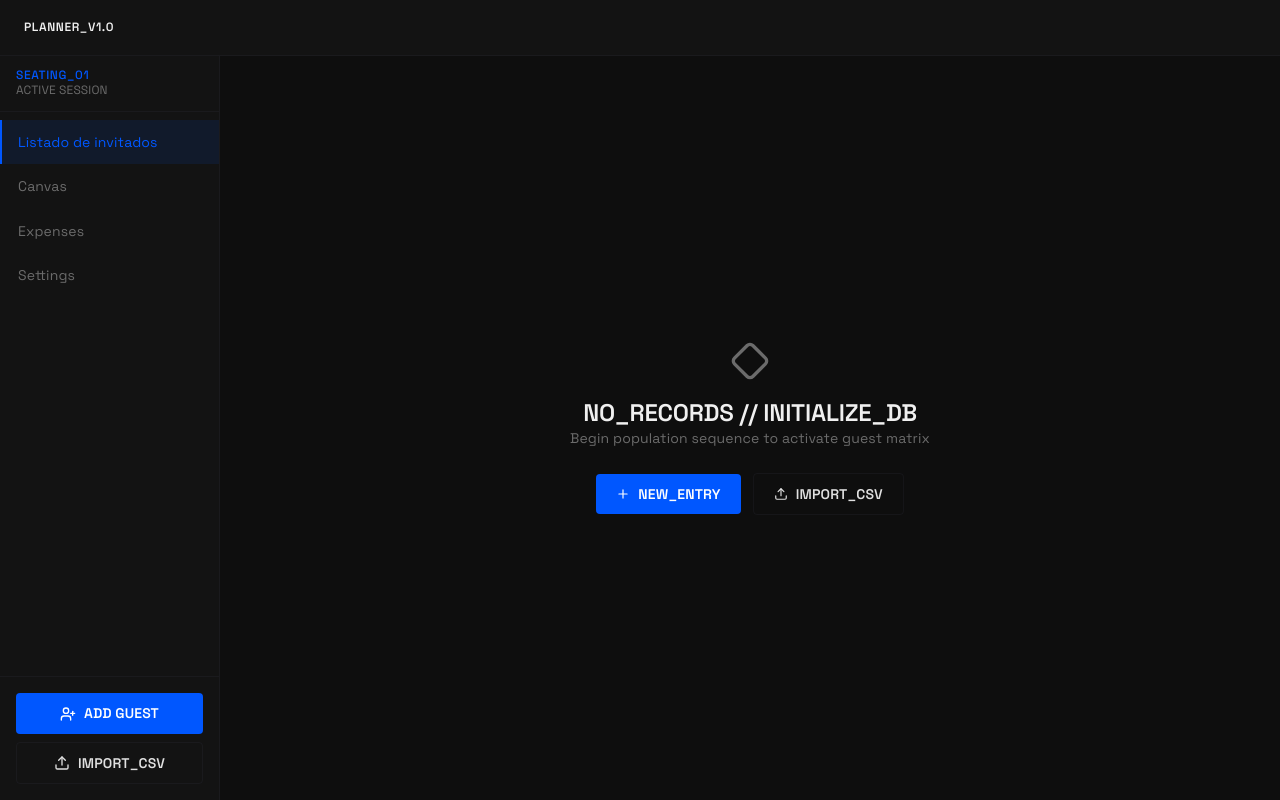
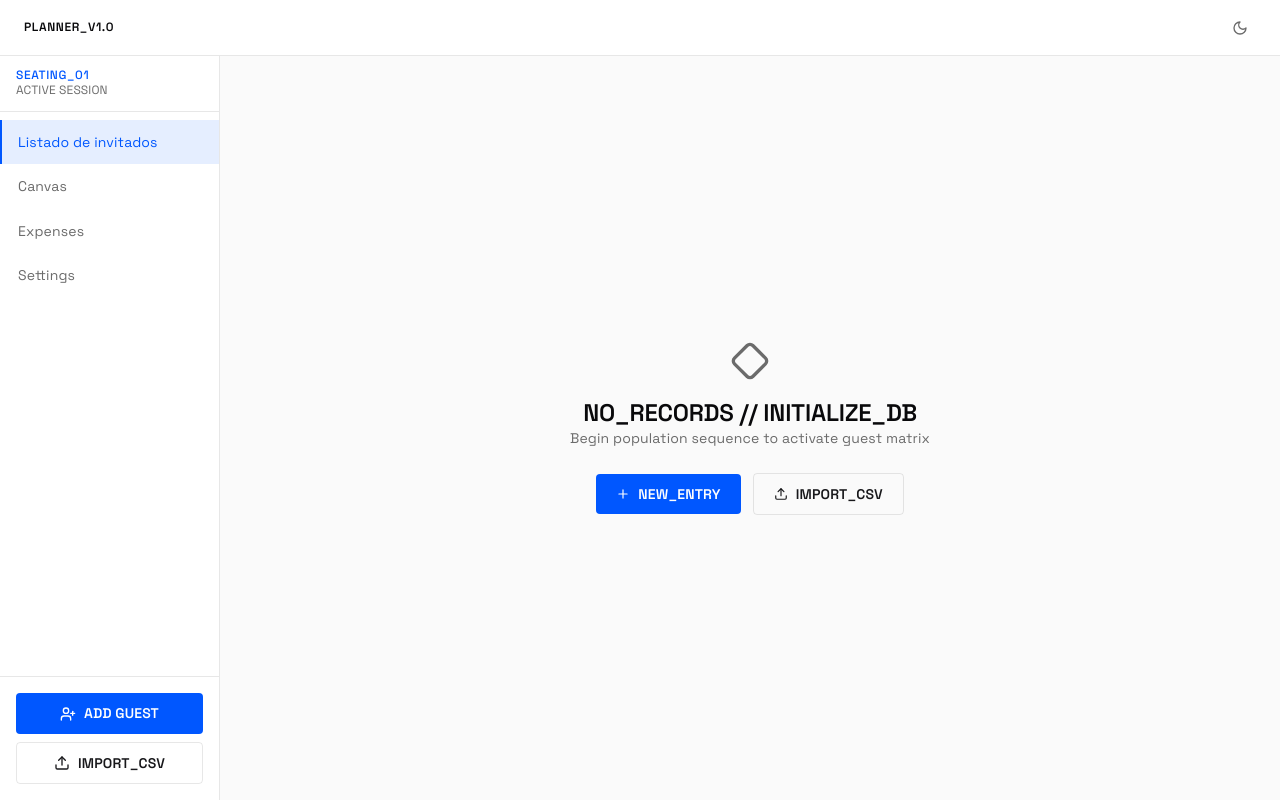
Before and after one commit to mancas/seating-planner, a React (Vite) app: page / in a window 1280 px wide. Built offline with nearby package versions, Linux system fonts and the light colour scheme.

Commit message:
feat: implement theme toggle functionality and update theme management

```diff
--- a/index.html
+++ b/index.html
@@ -24,6 +24,22 @@
     <title>seating-plan</title>
   </head>
   <body>
+    <script>
+      ;(function () {
+        try {
+          var stored = localStorage.getItem('theme')
+          var theme =
+            stored === 'light' || stored === 'dark'
+              ? stored
+              : window.matchMedia('(prefers-color-scheme: light)').matches
+                ? 'light'
+                : 'dark'
+          document.documentElement.dataset.theme = theme
+        } catch (e) {
+          document.documentElement.dataset.theme = 'dark'
+        }
+      })()
+    </script>
     <div id="root"></div>
     <script type="module" src="/src/main.tsx"></script>
   </body>
--- /dev/null
+++ b/src/components/atoms/ThemeToggle.tsx
@@ -0,0 +1,21 @@
+import { LuMoon, LuSun } from 'react-icons/lu'
+import { useTheme } from '../../hooks/useTheme'
+
+function ThemeToggle() {
+  const { theme, toggleTheme } = useTheme()
+  const isDark = theme === 'dark'
+
+  return (
+    <button
+      type="button"
+      onClick={toggleTheme}
+      aria-label={isDark ? 'Switch to light theme' : 'Switch to dark theme'}
+      title={isDark ? 'Switch to light theme' : 'Switch to dark theme'}
+      className="p-2 rounded hover:bg-surface-elevated text-foreground-muted hover:text-foreground transition-colors cursor-pointer focus-visible:outline-2 focus-visible:outline-ring focus-visible:outline-offset-2"
+    >
+      {isDark ? <LuSun size={16} /> : <LuMoon size={16} />}
+    </button>
+  )
+}
+
+export default ThemeToggle
--- a/src/components/molecules/CanvasTable.tsx
+++ b/src/components/molecules/CanvasTable.tsx
@@ -120,7 +120,7 @@ function CanvasTable({
         }}
       >
         {table.tableNumber && (
-          <span className="text-body-sm font-bold text-primary leading-none bg-white px-1.5 py-0.5 rounded border border-border">
+          <span className="text-body-sm font-bold text-primary leading-none bg-surface px-1.5 py-0.5 rounded border border-border">
             #{table.tableNumber}
           </span>
         )}
--- a/src/components/organisms/TopNav.tsx
+++ b/src/components/organisms/TopNav.tsx
@@ -1,3 +1,5 @@
+import ThemeToggle from '../atoms/ThemeToggle'
+
 function TopNav() {
   return (
     <nav className="w-full h-14 bg-surface border-b border-border flex items-center justify-between px-4 md:px-6 shrink-0">
@@ -10,7 +12,9 @@ function TopNav() {
       </div>
 
       {/* Right section */}
-      <div className="flex items-center gap-2 md:gap-3" />
+      <div className="flex items-center gap-2 md:gap-3">
+        <ThemeToggle />
+      </div>
     </nav>
   )
 }
--- /dev/null
+++ b/src/hooks/useTheme.ts
@@ -0,0 +1,51 @@
+import { useCallback, useEffect, useState } from 'react'
+
+export type Theme = 'light' | 'dark'
+
+const STORAGE_KEY = 'theme'
+
+function getStoredTheme(): Theme | null {
+  const v = localStorage.getItem(STORAGE_KEY)
+  return v === 'light' || v === 'dark' ? v : null
+}
+
+function getSystemTheme(): Theme {
+  return window.matchMedia('(prefers-color-scheme: light)').matches
+    ? 'light'
+    : 'dark'
+}
+
+function applyTheme(theme: Theme) {
+  document.documentElement.dataset.theme = theme
+}
+
+export function useTheme() {
+  const [theme, setThemeState] = useState<Theme>(
+    () => getStoredTheme() ?? getSystemTheme(),
+  )
+
+  useEffect(() => {
+    applyTheme(theme)
+  }, [theme])
+
+  useEffect(() => {
+    if (getStoredTheme()) return
+    const mq = window.matchMedia('(prefers-color-scheme: light)')
+    const onChange = (e: MediaQueryListEvent) => {
+      if (!getStoredTheme()) setThemeState(e.matches ? 'light' : 'dark')
+    }
+    mq.addEventListener('change', onChange)
+    return () => mq.removeEventListener('change', onChange)
+  }, [])
+
+  const setTheme = useCallback((next: Theme) => {
+    localStorage.setItem(STORAGE_KEY, next)
+    setThemeState(next)
+  }, [])
+
+  const toggleTheme = useCallback(() => {
+    setTheme(theme === 'dark' ? 'light' : 'dark')
+  }, [theme, setTheme])
+
+  return { theme, setTheme, toggleTheme }
+}
--- a/src/index.css
+++ b/src/index.css
@@ -61,7 +61,7 @@
 }
 
 :root {
-  /* NC design tokens — raw scales */
+  /* NC design tokens — raw scales (dark default) */
   --nc-gray-950: #0a0a0a;
   --nc-gray-900: #0e0e0e;
   --nc-gray-850: #131313;
@@ -97,11 +97,37 @@
   --nc-primary-foreground: #ffffff;
   --nc-ring: var(--nc-cobalt-500);
 
+  /* Badge — overridable per theme */
+  --nc-badge-bg: var(--nc-cobalt-950);
+  --nc-badge-fg: var(--nc-cobalt-400);
+
   /* Layout */
   --nc-topnav-height: 56px;
 
-  /* Dark mode only */
   color-scheme: dark;
+}
+
+:root[data-theme='light'] {
+  /* Gray scale inverted: gray-950 = lightest, gray-50 = darkest */
+  --nc-gray-950: #ffffff;
+  --nc-gray-900: #fafafa;
+  --nc-gray-850: #ffffff;
+  --nc-gray-800: #f4f4f5;
+  --nc-gray-700: #e5e5e5;
+  --nc-gray-600: #d4d4d4;
+  --nc-gray-500: #6b6b6b;
+  --nc-gray-400: #525252;
+  --nc-gray-300: #404040;
+  --nc-gray-200: #27272a;
+  --nc-gray-100: #18181b;
+  --nc-gray-50: #09090b;
+
+  --nc-border: rgba(20, 22, 28, 0.1);
+
+  --nc-badge-bg: #e6efff;
+  --nc-badge-fg: var(--nc-cobalt-700);
+
+  color-scheme: light;
 }
 
 html {
@@ -399,8 +425,8 @@ code {
     font-weight: 500;
     line-height: 1.4;
     letter-spacing: 0.12px;
-    color: var(--nc-cobalt-400);
-    background: var(--nc-cobalt-950);
+    color: var(--nc-badge-fg);
+    background: var(--nc-badge-bg);
     border-radius: 4px;
     padding: 2px 8px;
   }
```
